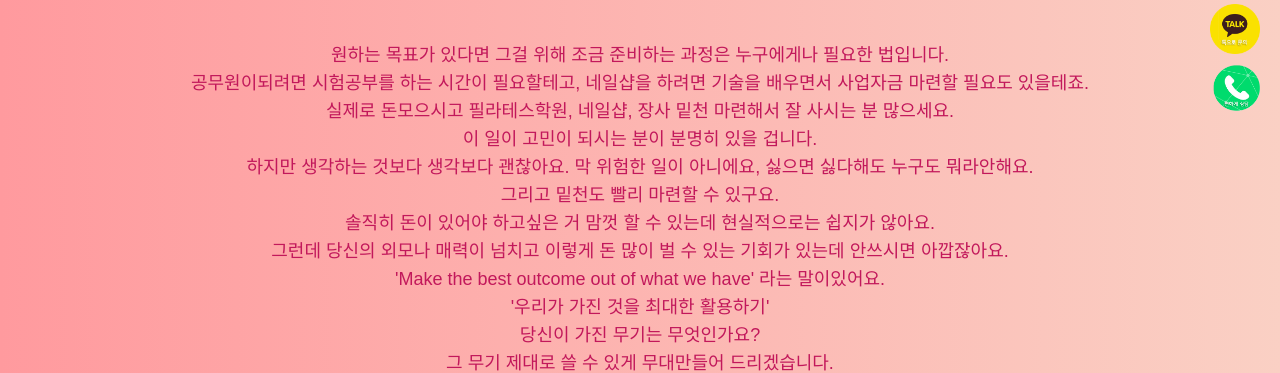
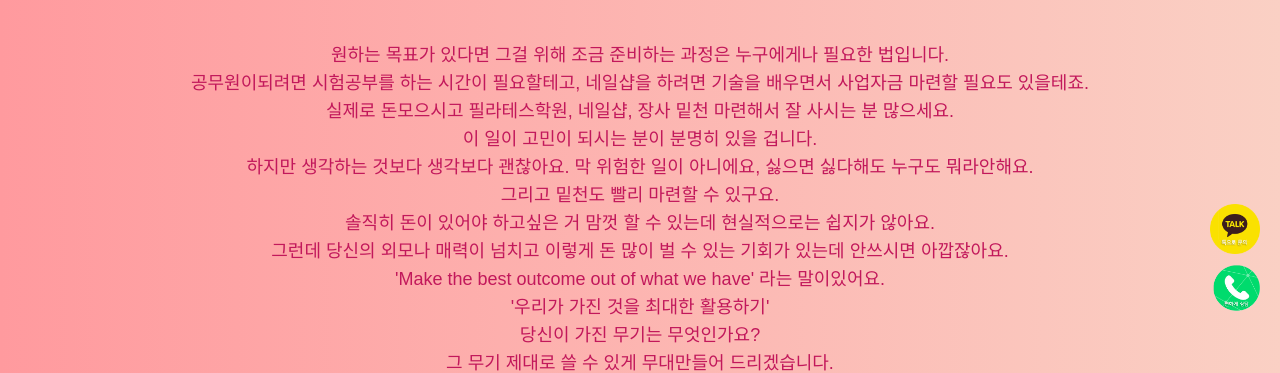
Before and after one commit to eoeorud10/posr, a plain HTML site: page index.html in a window 1280 px wide. Shown: the part 436-809 px from the top of the page. Drawn offline with nearby package versions, Linux system fonts and the light colour scheme.

Commit message:
Update index.html

```diff
--- a/index.html
+++ b/index.html
@@ -27,7 +27,7 @@
         .floating-icons {
             position: fixed;
             right: 20px;
-            bottom: 250px;
+            bottom: 50px;
             display: flex;
             flex-direction: column;
             gap: 10px;
```
